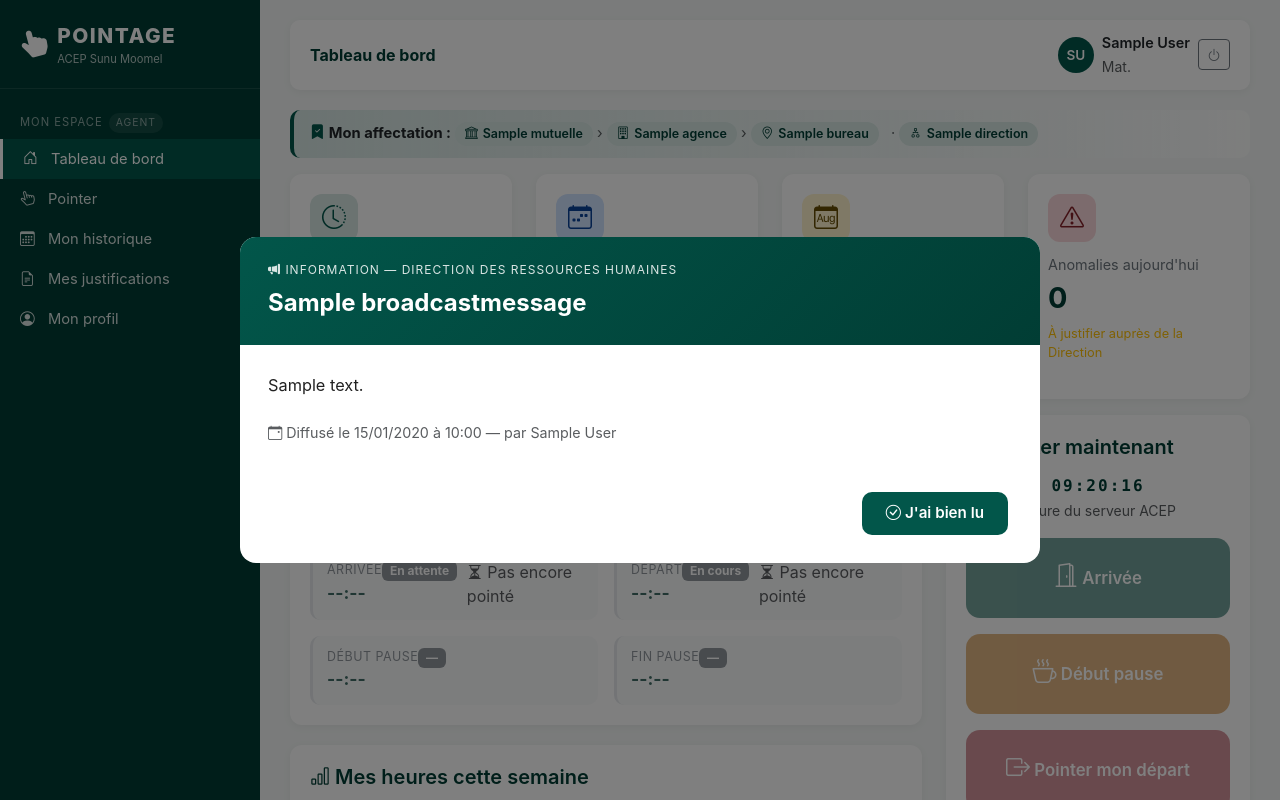
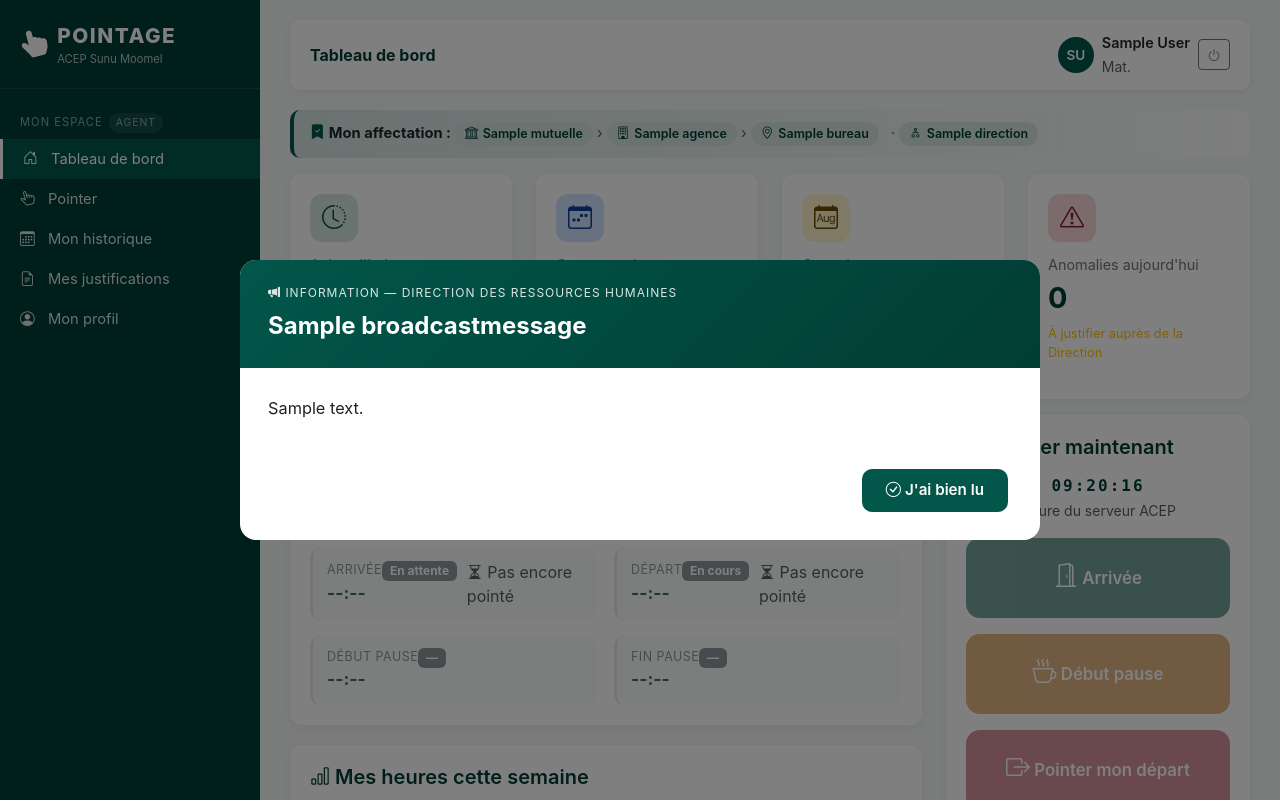
Before and after one commit to alledsi/sirh_acep, a Django app: page /pointage/ in a window 1280 px wide. Run offline with Django 5.2, Linux system fonts and the light colour scheme; the visitor is signed in with stand-in values (Sample User, id 1); data comes from the database, SQL or seed files in the repository; tables that the repository leaves empty hold one stand-in row (values such as "Sample post").

Commit message:
Modal broadcast: retirer date et auteur

```diff
--- a/templates/base.html
+++ b/templates/base.html
@@ -240,11 +240,6 @@
         </div>
         <div class="modal-body" style="padding: 28px; font-size: 1.02rem; line-height: 1.55;">
           <div style="white-space: pre-wrap; color: #212121;">{{ broadcast_message.body }}</div>
-          <small class="text-muted d-block mt-4">
-            <i class="bi bi-calendar-event"></i>
-            {% if broadcast_message.activated_at %}Diffusé le {{ broadcast_message.activated_at|date:'d/m/Y à H:i' }}{% else %}{{ broadcast_message.created_at|date:'d/m/Y' }}{% endif %}
-            {% if broadcast_message.created_by %}— par {{ broadcast_message.created_by.get_full_name|default:broadcast_message.created_by.matricule }}{% endif %}
-          </small>
         </div>
         <div class="modal-footer" style="border: none; padding: 16px 28px 24px;">
           <button type="button" class="btn-acep" id="broadcastAckBtn" style="width:auto; padding:10px 24px; font-size: 0.95rem;">
```
